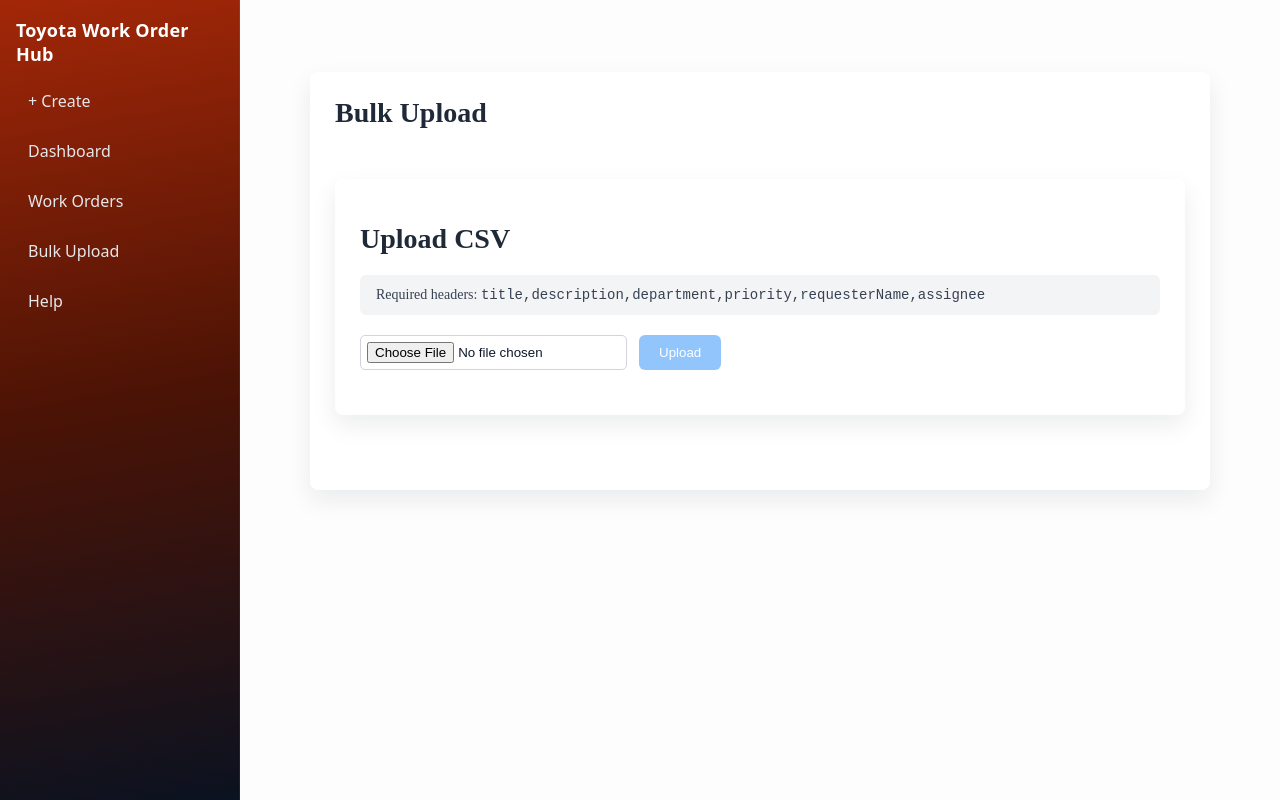
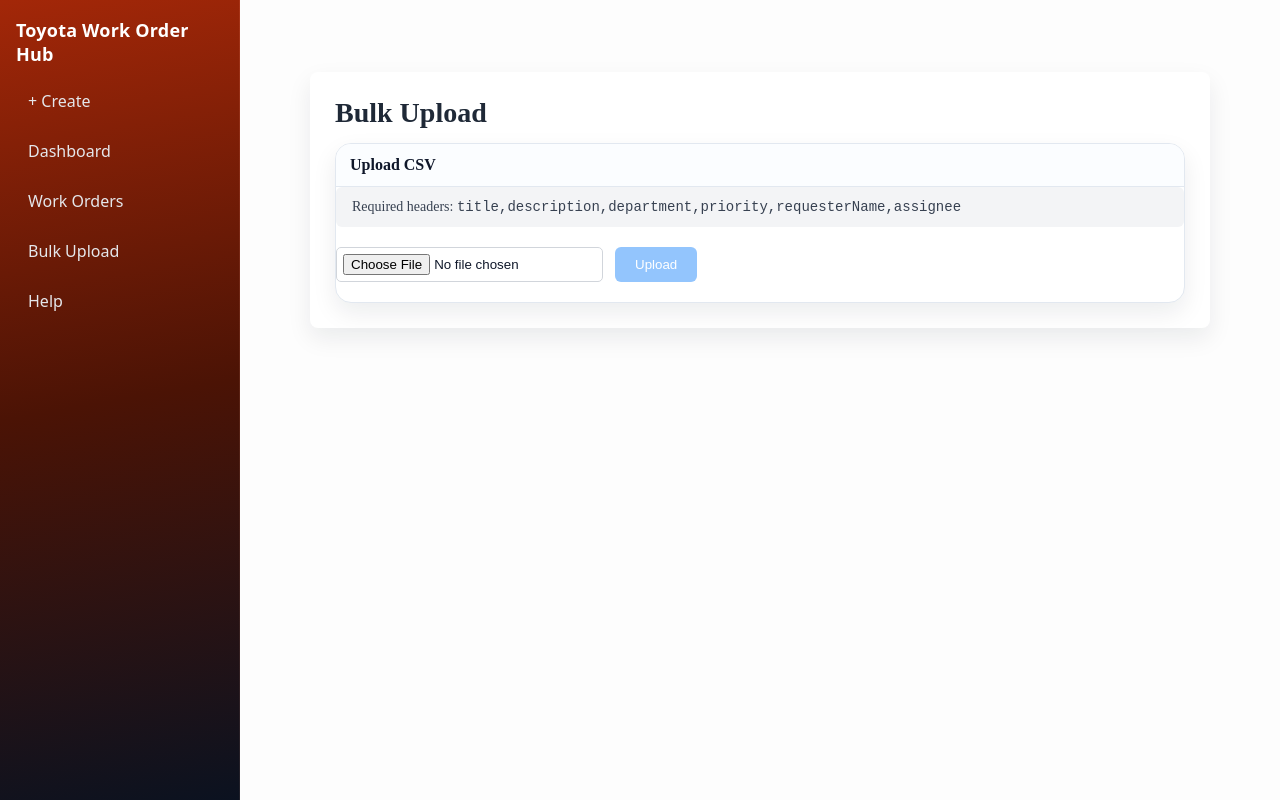
Before and after one commit to abdulhamid-a-i/CPAN-212-Assignment-1, a Next.js app in the folder frontend/: page /bulk-upload in a window 1280 px wide. Built offline with nearby package versions, Linux system fonts and the light colour scheme; no server answers.

Commit message:
added styling to bulk-upload page

```diff
--- a/frontend/components/Layout.tsx
+++ b/frontend/components/Layout.tsx
@@ -1,19 +1,10 @@
 import Link from "next/link";
+import Sidebar from "./Sidebar";
 
 export default function Layout({ title, children }) {
   return (
     <div className="layout">
-      <aside className="sidebar">
-        <div className="brand">Toyota Work Order Hub</div>
-
-        <nav className="nav">
-          <Link href="/workorders/create">+ Create</Link>
-          <Link href="/dashboard">Dashboard</Link>
-          <Link href="/workorders">Work Orders</Link>
-          <Link href="/bulk-upload">Bulk Upload</Link>
-          <Link href="/help">Help</Link>
-        </nav>
-      </aside>
+      <Sidebar/>
 
       <main className="main">
         <div className="container">
--- a/frontend/components/Sidebar.tsx
+++ b/frontend/components/Sidebar.tsx
@@ -0,0 +1,18 @@
+import Link from "next/link";
+
+export default function Sidebar(){
+    return(
+    <aside className="sidebar">
+
+        <div className="brand">Toyota Work Order Hub</div>
+        <nav className="nav">
+          <Link href="/workorders/create">+ Create</Link>
+          <Link href="/dashboard">Dashboard</Link>
+          <Link href="/workorders">Work Orders</Link>
+          <Link href="/bulk-upload">Bulk Upload</Link>
+          <Link href="/help">Help</Link>
+        </nav>
+
+    </aside>
+    )
+}
--- a/frontend/components/Topbar.tsx
+++ b/frontend/components/Topbar.tsx
@@ -0,0 +1,6 @@
+
+export default function Topbar({title}){
+    return(
+        <div className="panel-title">{title}</div>
+    )
+}
--- a/frontend/package.json
+++ b/frontend/package.json
@@ -3,9 +3,9 @@
   "version": "1.0.0",
   "private": true,
   "scripts": {
-    "dev": "next dev -p 3000",
+    "dev": "next dev -p 3003",
     "build": "next build",
-    "start": "next start -p 3000"
+    "start": "next start -p 3003"
   },
   "dependencies": {
     "next": "^14.2.0",
--- a/frontend/pages/bulk-upload.tsx
+++ b/frontend/pages/bulk-upload.tsx
@@ -5,6 +5,7 @@
 import CsvUpload from "../components/CsvUpload";
 import Layout from "../components/Layout";
 import UploadResult from "../components/UploadResult";
+import Topbar from "../components/Topbar";
 
 type UploadResult = {
   totalRows: number;
@@ -54,9 +55,12 @@
 
   return (
     <Layout title="Bulk Upload">
-      <div className="container">
-      <h1>Upload CSV</h1>
+      <div className="panel">
+      <Topbar title="Upload CSV">
+
       <ErrorBanner error={err} />
+      </Topbar>
+
 
       <div className="info">
         Required headers: <code>title,description,department,priority,requesterName,assignee</code>
```
